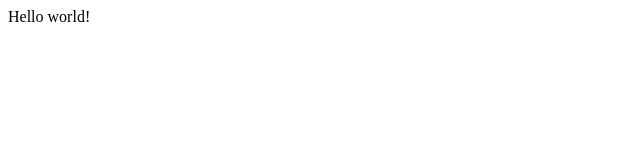
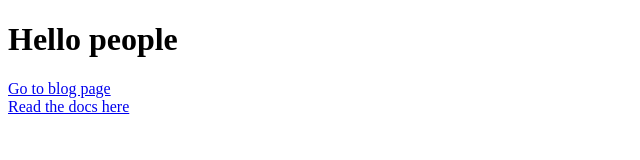
Before and after one commit to Wijayaac/gatsby-tutorial, a Gatsby site: page / in a window 1280 px wide. Shown: the whole page, without its empty margins (0-640 px from the left). Built offline with nearby package versions, Linux system fonts and the light colour scheme; Gatsby itself is replaced by a stand-in of ours.

Commit message:
pages in gatsby

```diff
--- a/src/pages/index.js
+++ b/src/pages/index.js
@@ -1,5 +1,9 @@
 import React from "react"
 
 export default function Home() {
-  return <div>Hello world!</div>
+  return <div>
+    <h1>Hello people</h1>
+    <a href="/blog/">Go to blog page</a><br />
+    <a href="https://www.gatsbyjs.com" >Read the docs here</a>
+  </div>
 }
```
Also changed, not shown: src/pages/404.js (added, +9 -0 lines), src/pages/blog.js (added, +11 -0 lines), src/pages/products.js (added, +11 -0 lines).
